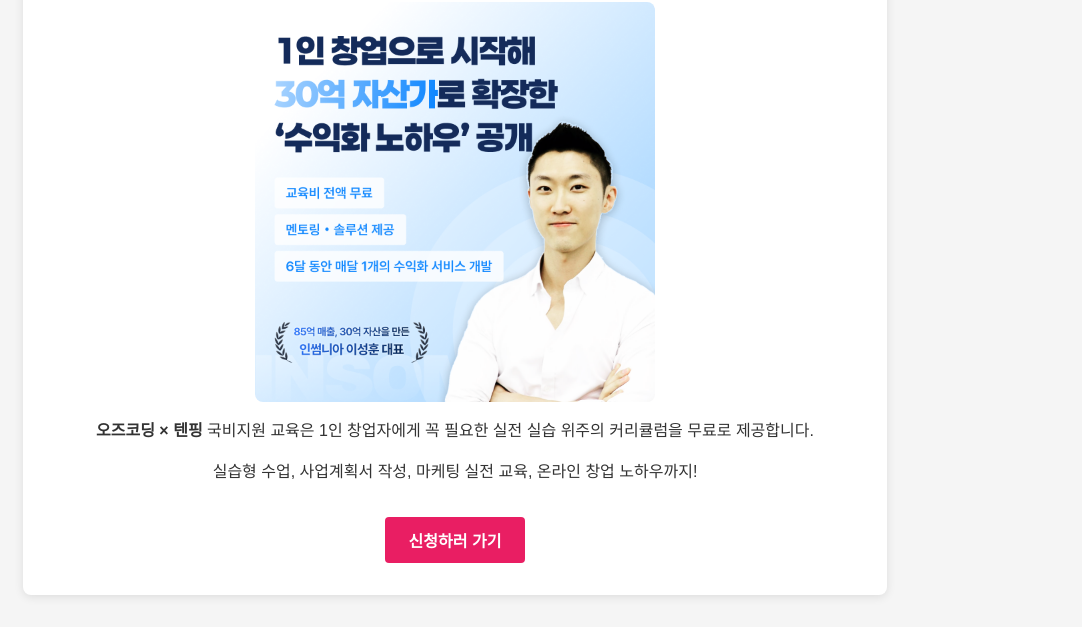
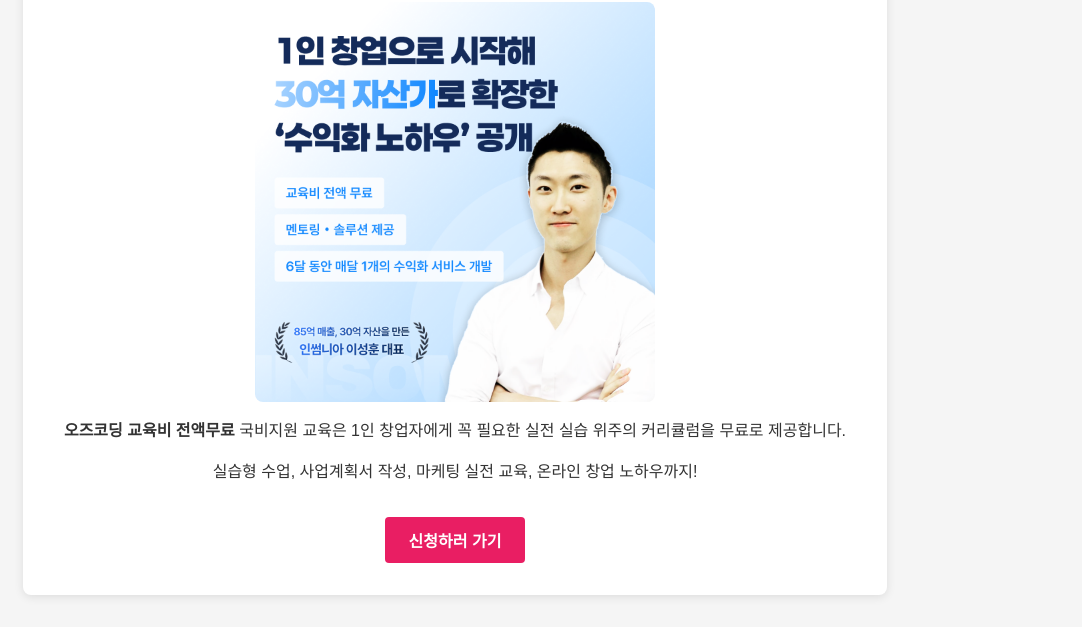
Before and after one commit to CTENM/changupmecca, a plain HTML site: page edu-oztenping/edu-oztenping.html in a window 1280 px wide. Shown: the part 247-874 px from the top of the page, without its empty margins (185-1267 px from the left). Drawn offline with Linux system fonts and the light colour scheme.

Commit message:
Update edu-oztenping.html

```diff
--- a/edu-oztenping/edu-oztenping.html
+++ b/edu-oztenping/edu-oztenping.html
@@ -22,7 +22,7 @@
   <h1>국비 1인 창업교육</h1>
   <img src="/images/thumbnails/edu-oztenping.png" alt="오즈코딩 창업교육 썸네일">
   <p>
-    <strong>오즈코딩 × 텐핑</strong> 국비지원 교육은 1인 창업자에게 꼭 필요한
+    <strong>오즈코딩 교육비 전액무료</strong> 국비지원 교육은 1인 창업자에게 꼭 필요한
     실전 실습 위주의 커리큘럼을 무료로 제공합니다.
   </p>
   <p>
```
